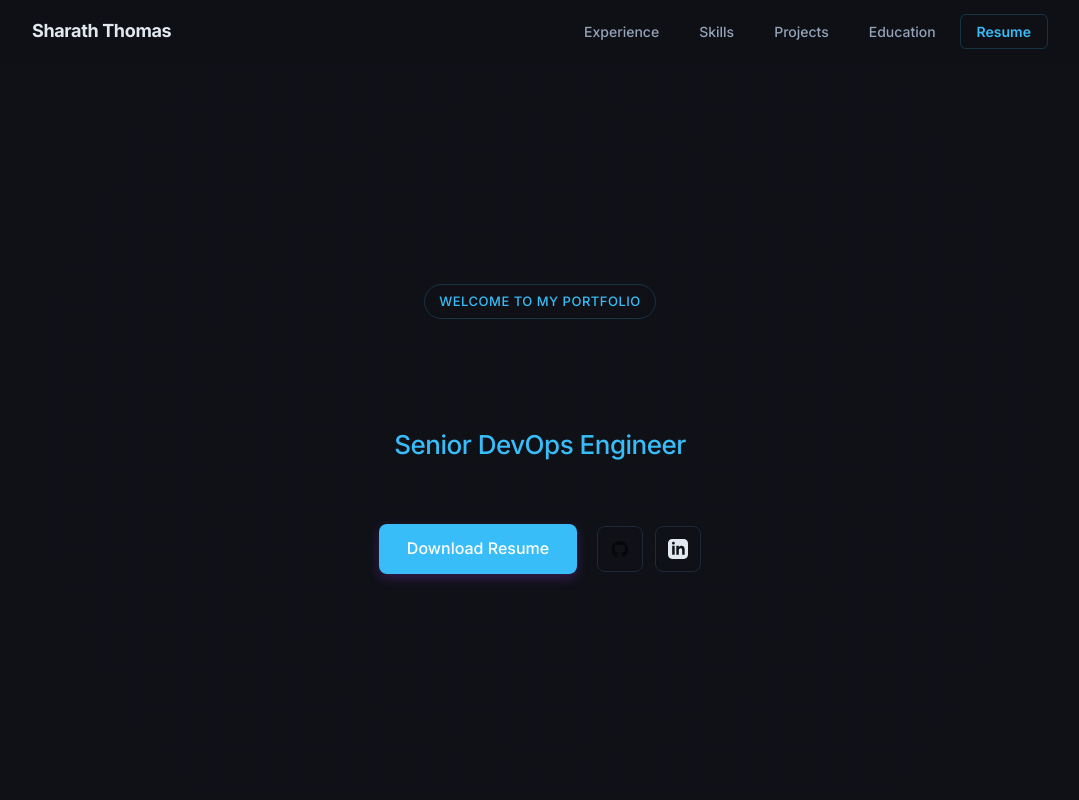
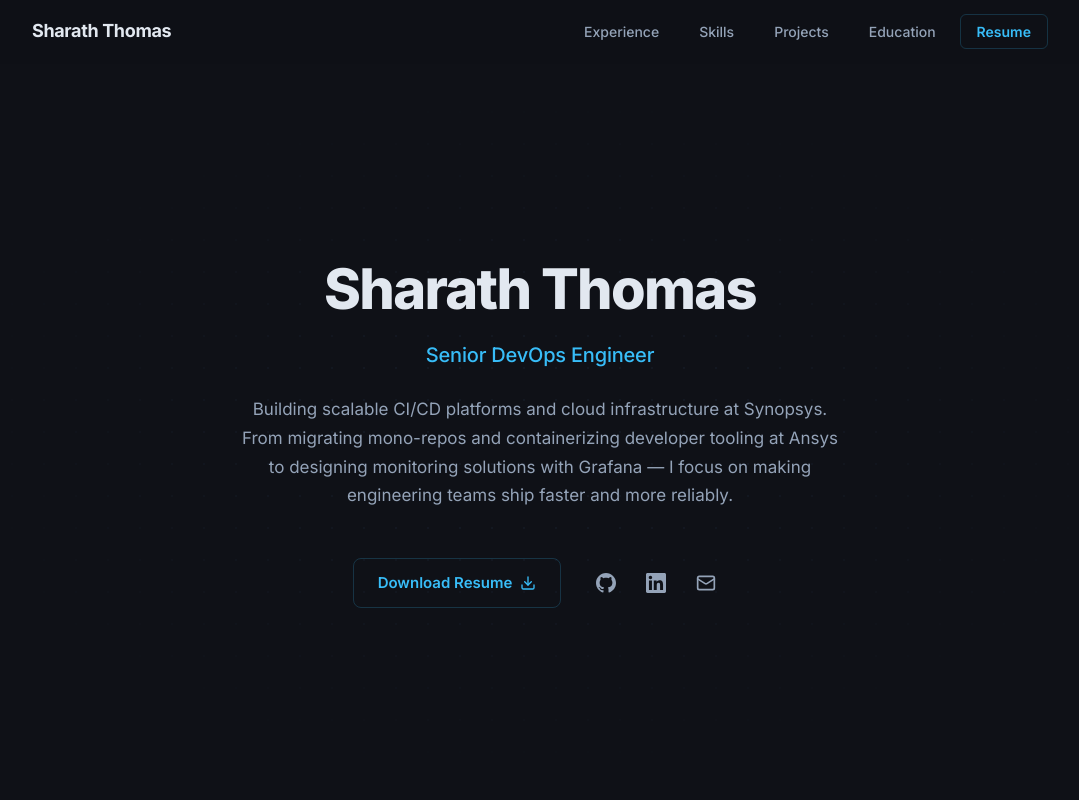
Before and after one commit to thesct22/thesct22.github.io, a React (Vite) app: page / in a window 1280 px wide. Shown: the top 800 px of the page, without its empty margins (100-1179 px from the left). Built offline with nearby package versions, Linux system fonts and the light colour scheme.

Commit message:
feat: redesign Hero with clean minimal engineering aesthetic

```diff
--- a/src/components/Hero/Hero.jsx
+++ b/src/components/Hero/Hero.jsx
@@ -1,4 +1,3 @@
-import React from 'react';
 import { getSiteContent } from '../../utils/dataParser';
 import styles from './Hero.module.css';
 
@@ -7,29 +6,44 @@
   const {
     name = '',
     role = '',
-    roleDescription = '',
+    bio = '',
     github = '',
     linkedin = '',
+    email = '',
   } = content.basics || {};
 
   return (
     <section id="about" className={styles.hero}>
-      <div className={styles.blob}></div>
-      <div className={styles.grid}></div>
+      <div className={styles.grid} aria-hidden="true" />
       <div className={styles.content}>
-        <div className={styles.badge}>Welcome to my portfolio</div>
         <h1 className={styles.name}>{name}</h1>
-        <h2 className={styles.role}>{role}</h2>
-        <p className={styles.description}>{roleDescription}</p>
+        <p className={styles.role}>{role}</p>
+        <p className={styles.bio}>{bio}</p>
 
         <div className={styles.actions}>
           <a
             href="/resume.pdf"
-            className={styles.primaryButton}
+            className={styles.resumeButton}
             aria-label="Download Resume"
           >
             Download Resume
+            <svg
+              width="16"
+              height="16"
+              viewBox="0 0 24 24"
+              fill="none"
+              stroke="currentColor"
+              strokeWidth="2"
+              strokeLinecap="round"
+              strokeLinejoin="round"
+              aria-hidden="true"
+            >
+              <path d="M21 15v4a2 2 0 0 1-2 2H5a2 2 0 0 1-2-2v-4" />
+              <polyline points="7 10 12 15 17 10" />
+              <line x1="12" y1="15" x2="12" y2="3" />
+            </svg>
           </a>
+
           <div className={styles.socials}>
             {github && (
               <a
@@ -40,11 +54,13 @@
                 aria-label="GitHub"
               >
                 <svg
-                  className={styles.socialIcon}
-                  role="presentation"
+                  width="20"
+                  height="20"
+                  viewBox="0 0 24 24"
+                  fill="currentColor"
                   aria-hidden="true"
                 >
-                  <use href="/icons.svg#github-icon" />
+                  <path d="M12 0c-6.626 0-12 5.373-12 12 0 5.302 3.438 9.8 8.207 11.387.599.111.793-.261.793-.577v-2.234c-3.338.726-4.033-1.416-4.033-1.416-.546-1.387-1.333-1.756-1.333-1.756-1.089-.745.083-.729.083-.729 1.205.084 1.839 1.237 1.839 1.237 1.07 1.834 2.807 1.304 3.492.997.107-.775.418-1.305.762-1.604-2.665-.305-5.467-1.334-5.467-5.931 0-1.311.469-2.381 1.236-3.221-.124-.303-.535-1.524.117-3.176 0 0 1.008-.322 3.301 1.23.957-.266 1.983-.399 3.003-.404 1.02.005 2.047.138 3.006.404 2.291-1.552 3.297-1.23 3.297-1.23.653 1.653.242 2.874.118 3.176.77.84 1.235 1.911 1.235 3.221 0 4.609-2.807 5.624-5.479 5.921.43.372.823 1.102.823 2.222v3.293c0 .319.192.694.801.576 4.765-1.589 8.199-6.086 8.199-11.386 0-6.627-5.373-12-12-12z" />
                 </svg>
               </a>
             )}
@@ -57,13 +73,35 @@
                 aria-label="LinkedIn"
               >
                 <svg
-                  className={styles.socialIcon}
+                  width="20"
+                  height="20"
                   viewBox="0 0 24 24"
-                  role="presentation"
+                  fill="currentColor"
                   aria-hidden="true"
-                  fill="currentColor"
                 >
-                  <path d="M19 0h-14c-2.761 0-5 2.239-5 5v14c0 2.761 2.239 5 5 5h14c2.762 0 5-2.239 5-5v-14c0-2.761-2.238-5-5-5zm-11 19h-3v-11h3v11zm-1.5-12.268c-.966 0-1.75-.779-1.75-1.75s.784-1.75 1.75-1.75 1.75.779 1.75 1.75-.784 1.75-1.75 1.75zm13.5 12.268h-3v-5.604c0-3.368-4-3.113-4 0v5.604h-3v-11h3v1.765c1.396-2.586 7-2.777 7 2.476v6.759z" />
+                  <path d="M20.447 20.452h-3.554v-5.569c0-1.328-.027-3.037-1.852-3.037-1.853 0-2.136 1.445-2.136 2.939v5.667H9.351V9h3.414v1.561h.046c.477-.9 1.637-1.85 3.37-1.85 3.601 0 4.267 2.37 4.267 5.455v6.286zM5.337 7.433c-1.144 0-2.063-.926-2.063-2.065 0-1.138.92-2.063 2.063-2.063 1.14 0 2.064.925 2.064 2.063 0 1.139-.925 2.065-2.064 2.065zm1.782 13.019H3.555V9h3.564v11.452zM22.225 0H1.771C.792 0 0 .774 0 1.729v20.542C0 23.227.792 24 1.771 24h20.451C23.2 24 24 23.227 24 22.271V1.729C24 .774 23.2 0 22.222 0h.003z" />
+                </svg>
+              </a>
+            )}
+            {email && (
+              <a
+                href={`mailto:${email}`}
+                className={styles.socialLink}
+                aria-label="Email"
+              >
+                <svg
+                  width="20"
+                  height="20"
+                  viewBox="0 0 24 24"
+                  fill="none"
+                  stroke="currentColor"
+                  strokeWidth="2"
+                  strokeLinecap="round"
+                  strokeLinejoin="round"
+                  aria-hidden="true"
+                >
+                  <rect x="2" y="4" width="20" height="16" rx="2" />
+                  <path d="m22 7-8.97 5.7a1.94 1.94 0 0 1-2.06 0L2 7" />
                 </svg>
               </a>
             )}
--- a/src/components/Hero/Hero.module.css
+++ b/src/components/Hero/Hero.module.css
@@ -4,233 +4,119 @@
   flex-direction: column;
   justify-content: center;
   align-items: center;
-  min-height: calc(100svh - 70px);
-  padding: 40px 32px;
+  min-height: calc(100vh - var(--nav-height));
+  padding: var(--space-3xl) var(--space-xl);
   overflow: hidden;
-  box-sizing: border-box;
 }
 
-@media (max-width: 1024px) {
-  .hero {
-    min-height: calc(100svh - 96px);
-    padding: 30px 20px;
-  }
-}
-
-/* Background blob decoration */
-.blob {
-  position: absolute;
-  top: 10%;
-  left: 25%;
-  width: 350px;
-  height: 350px;
-  background: radial-gradient(
-    circle,
-    var(--accent-bg) 0%,
-    rgba(170, 59, 255, 0.03) 70%,
-    transparent 100%
-  );
-  border-radius: 50%;
-  filter: blur(40px);
-  z-index: 0;
-  animation: floatBlob 10s ease-in-out infinite alternate;
-}
-
-@keyframes floatBlob {
-  0% {
-    transform: translate(0, 0) scale(1);
-  }
-  100% {
-    transform: translate(50px, 30px) scale(1.1);
-  }
-}
-
-/* Engineering-themed SVG grid background */
 .grid {
   position: absolute;
-  top: 0;
-  left: 0;
-  right: 0;
-  bottom: 0;
-  background-image:
-    linear-gradient(var(--border) 1px, transparent 1px),
-    linear-gradient(90deg, var(--border) 1px, transparent 1px);
-  background-size: 40px 40px;
-  opacity: 0.05;
-  mask-image: radial-gradient(circle at center, black 40%, transparent 80%);
+  inset: 0;
+  background-image: radial-gradient(circle, var(--border) 1px, transparent 1px);
+  background-size: 32px 32px;
+  opacity: 0.3;
+  mask-image: radial-gradient(ellipse at center, black 20%, transparent 70%);
   -webkit-mask-image: radial-gradient(
-    circle at center,
-    black 40%,
-    transparent 80%
+    ellipse at center,
+    black 20%,
+    transparent 70%
   );
-  z-index: 0;
   pointer-events: none;
 }
 
 .content {
   position: relative;
   z-index: 1;
-  max-width: 800px;
+  max-width: 720px;
   text-align: center;
   display: flex;
   flex-direction: column;
   align-items: center;
 }
 
-.badge {
-  display: inline-flex;
-  align-items: center;
-  font-family: var(--mono);
-  font-size: 13px;
-  font-weight: 500;
-  color: var(--accent);
-  background: var(--accent-bg);
-  border: 1px solid var(--accent-border);
-  padding: 6px 14px;
-  border-radius: 9999px;
-  margin-bottom: 24px;
-  letter-spacing: 0.5px;
-  text-transform: uppercase;
-  backdrop-filter: blur(4px);
-  -webkit-backdrop-filter: blur(4px);
-}
-
 .name {
-  font-family: var(--heading);
-  font-size: 64px;
-  font-weight: 700;
-  color: var(--text-h);
-  line-height: 1.1;
-  margin: 0 0 16px 0;
-  letter-spacing: -2px;
-  background: linear-gradient(135deg, var(--text-h) 30%, var(--accent) 100%);
-  -webkit-background-clip: text;
-  -webkit-text-fill-color: transparent;
-}
-
-@media (max-width: 1024px) {
-  .name {
-    font-size: 48px;
-    letter-spacing: -1px;
-  }
-}
-
-@media (max-width: 600px) {
-  .name {
-    font-size: 38px;
-  }
+  margin: 0 0 var(--space-md) 0;
 }
 
 .role {
-  font-family: var(--sans);
-  font-size: 26px;
+  font-size: 1.25rem;
   font-weight: 500;
   color: var(--accent);
-  margin: 0 0 24px 0;
-  letter-spacing: -0.5px;
+  margin: 0 0 var(--space-lg) 0;
+  letter-spacing: -0.01em;
 }
 
-@media (max-width: 1024px) {
-  .role {
-    font-size: 22px;
-  }
-}
-
-.description {
-  font-family: var(--sans);
-  font-size: 18px;
-  line-height: 1.6;
-  color: var(--text);
-  margin: 0 0 40px 0;
-  max-width: 680px;
-}
-
-@media (max-width: 1024px) {
-  .description {
-    font-size: 16px;
-    margin-bottom: 30px;
-  }
+.bio {
+  font-size: 1.0625rem;
+  line-height: 1.7;
+  color: var(--text-secondary);
+  margin: 0 0 var(--space-2xl) 0;
+  max-width: 600px;
 }
 
 .actions {
   display: flex;
   align-items: center;
-  gap: 20px;
+  gap: var(--space-lg);
 }
 
-@media (max-width: 600px) {
-  .actions {
-    flex-direction: column;
-    gap: 16px;
-    width: 100%;
-  }
+.resumeButton {
+  display: inline-flex;
+  align-items: center;
+  gap: var(--space-sm);
+  font-size: 0.9375rem;
+  font-weight: 600;
+  color: var(--accent);
+  padding: 12px 24px;
+  border: 1px solid var(--accent-border);
+  border-radius: var(--radius-md);
+  transition: all var(--transition-base);
 }
 
-.primaryButton {
-  display: inline-flex;
-  align-items: center;
-  justify-content: center;
-  background-color: var(--accent);
-  color: #fff;
-  font-family: var(--sans);
-  font-size: 16px;
-  font-weight: 500;
-  padding: 12px 28px;
-  border-radius: 8px;
-  text-decoration: none;
-  box-shadow: 0 4px 12px rgba(170, 59, 255, 0.25);
-  transition:
-    transform 0.2s ease,
-    box-shadow 0.2s ease,
-    background-color 0.2s ease;
-}
-
-.primaryButton:hover {
-  background-color: #922fe6;
-  transform: translateY(-2px);
-  box-shadow: 0 6px 16px rgba(170, 59, 255, 0.35);
-}
-
-.primaryButton:active {
-  transform: translateY(0);
-}
-
-@media (max-width: 600px) {
-  .primaryButton {
-    width: 100%;
-    box-sizing: border-box;
-  }
+.resumeButton:hover {
+  background-color: var(--accent-subtle);
+  border-color: var(--accent);
+  transform: translateY(-1px);
 }
 
 .socials {
   display: flex;
-  gap: 12px;
+  gap: var(--space-sm);
 }
 
 .socialLink {
   display: inline-flex;
   align-items: center;
   justify-content: center;
-  width: 46px;
-  height: 46px;
-  border-radius: 8px;
-  border: 1px solid var(--border);
-  background-color: var(--social-bg);
-  color: var(--text-h);
-  transition: all 0.2s ease;
-  backdrop-filter: blur(4px);
-  -webkit-backdrop-filter: blur(4px);
+  width: 42px;
+  height: 42px;
+  border-radius: var(--radius-md);
+  color: var(--text-secondary);
+  transition: all var(--transition-fast);
 }
 
 .socialLink:hover {
-  color: var(--accent);
-  border-color: var(--accent-border);
-  background-color: var(--accent-bg);
-  transform: translateY(-2px);
+  color: var(--text-primary);
+  background-color: var(--bg-hover);
 }
 
-.socialIcon {
-  width: 20px;
-  height: 20px;
-  fill: currentColor;
+@media (max-width: 600px) {
+  .hero {
+    padding: var(--space-2xl) var(--space-md);
+  }
+
+  .actions {
+    flex-direction: column;
+    gap: var(--space-md);
+    width: 100%;
+  }
+
+  .resumeButton {
+    width: 100%;
+    justify-content: center;
+  }
+
+  .socials {
+    justify-content: center;
+  }
 }
```
Also changed, not shown: 2 other files (tests, documents, lock files or other folders).
